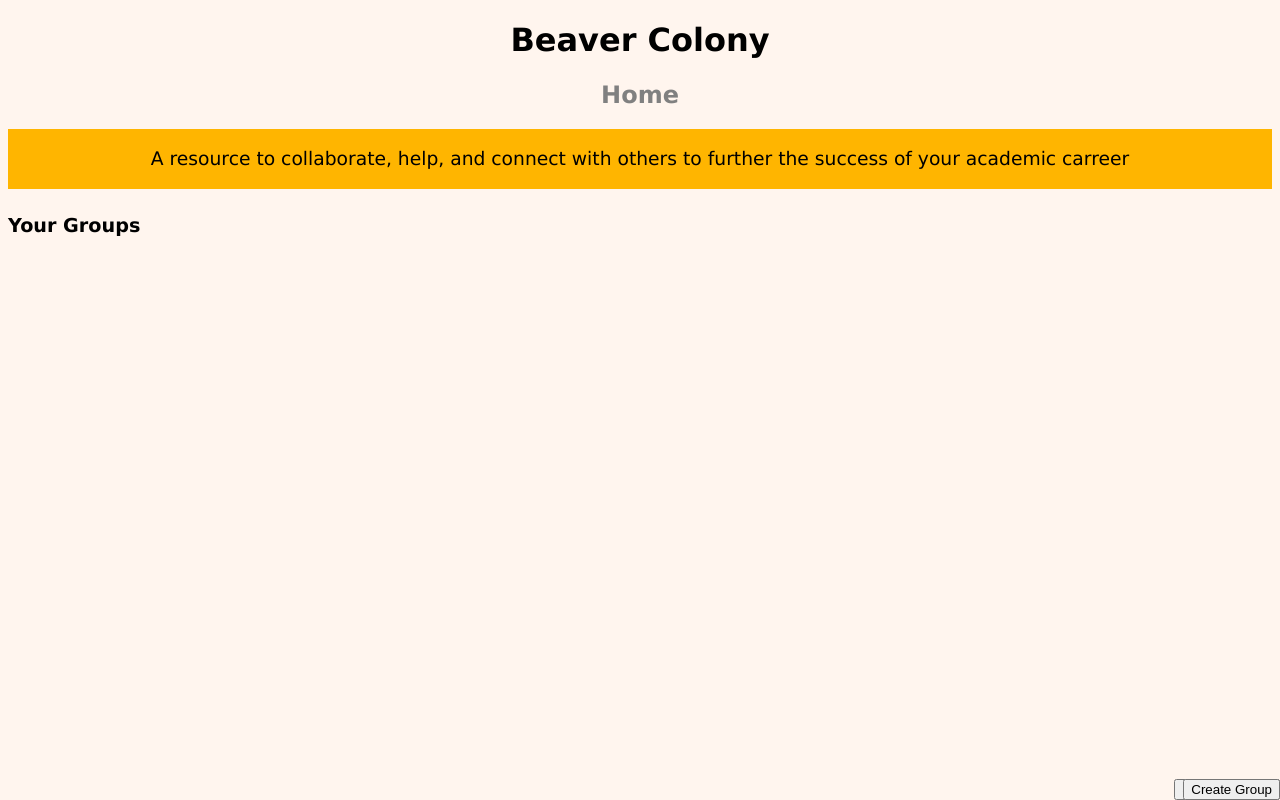
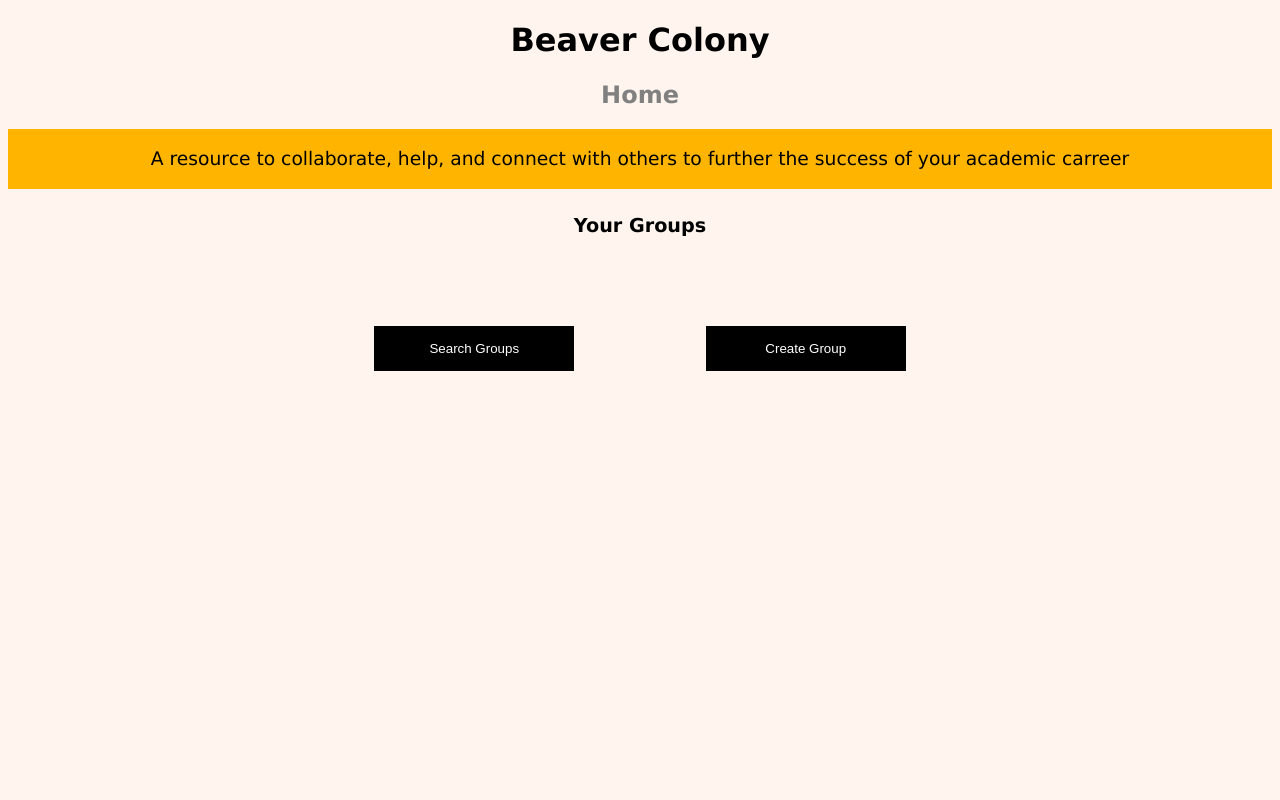
Before and after one commit to JonathanKoning/BeaverColony, a PHP site: page /HomePage.php in a window 1280 px wide. Run offline with PHP 8.4, Linux system fonts and the light colour scheme; the visitor is signed in with stand-in values (Sample User, id 1); data that the repository does not hold is empty.

Commit message:
small changes to html to fit styling sheet

```diff
--- a/HomePage.php
+++ b/HomePage.php
@@ -9,18 +9,8 @@
         <div id="BeaverDescription">
             <h3>A resource to collaborate, help, and connect with others to further the success of your academic carreer</h3>
         </div>
-        <div id="Buttons" class="outer">
-            <form class="options" method="get" action="GroupListing.php">
-                <button id="List" type="submit">Search Groups</button>
-            </form>
-            <form class="options" method="get" action="CreateGroup.php">
-                <button id="Create" type="submit">Create Group</button>
-            </form>
 
-        </div>
-
-
-        <div class="outer">
+        <div class="GroupDiv">
             <h4>Your Groups</h4>
             <?php
                 session_start();
@@ -30,45 +20,24 @@
                 else
                     $_SESSION['onid']=$_GET['onid'];
                     $name=$_SESSION['onid'];
-                //$name=$_GET['onid'];
-                //echo "<h1>" . $_SESSION["onid"] . "</h1>";
                 $query = "SELECT * FROM participates_in where ONID='$name'";
                 $result = mysqli_query($con, $query);
                 while($row = mysqli_fetch_array($result)){
-                    echo"<div class='box' style='background-color: #ff8243;'>";
+                    echo"<div class='box'>";
                     echo"<p>". $row['GroupID']."<p>";
                     echo"<form method='get' action='#'>";
-                    echo"<button type='submit'>-</button>";
+                    echo"<button title='Remove group' id='removeBtn' type='submit'>-</button>";
                     echo"</form>";
                     echo"</div>";
-
                 }
                 mysqli_close($con);
             ?>
-            <!-- <div class="box" style="background-color: #ff8243;">
-                <p>Group Name</p>
-                <form method="get" action="#">
-                    <button type="submit">-</button>
-                </form>
+        </div>
+        <div id="outerBtnDiv">
+            <div id="innerBtnDiv">
+                <button id="ListBtn" type="submit" onclick="window.location.href='GroupListing.php'">Search Groups</button>
+                <button id="CreateBtn" type="submit" onclick="window.location.href='CreateGroup.php'">Create Group</button>
             </div>
-            <div class="box" style="background-color: #ff8243;">
-                <p>Group Name</p>
-                <form method="get" action="#">
-                    <button type="submit">-</button>
-                </form>
-            </div>
-            <div class="box" style="background-color: #ff8243;">
-                <p>Group Name</p>
-                <form method="get" action="#">
-                    <button type="submit">-</button>
-                </form>
-            </div>
-            <div class="box" style="background-color: #ff8243;">
-                <p>Group Name</p>
-                <form method="get" action="#">
-                    <button type="submit">-</button>
-                </form>
-            </div> -->
         </div>
     </body>
 </html>
```
